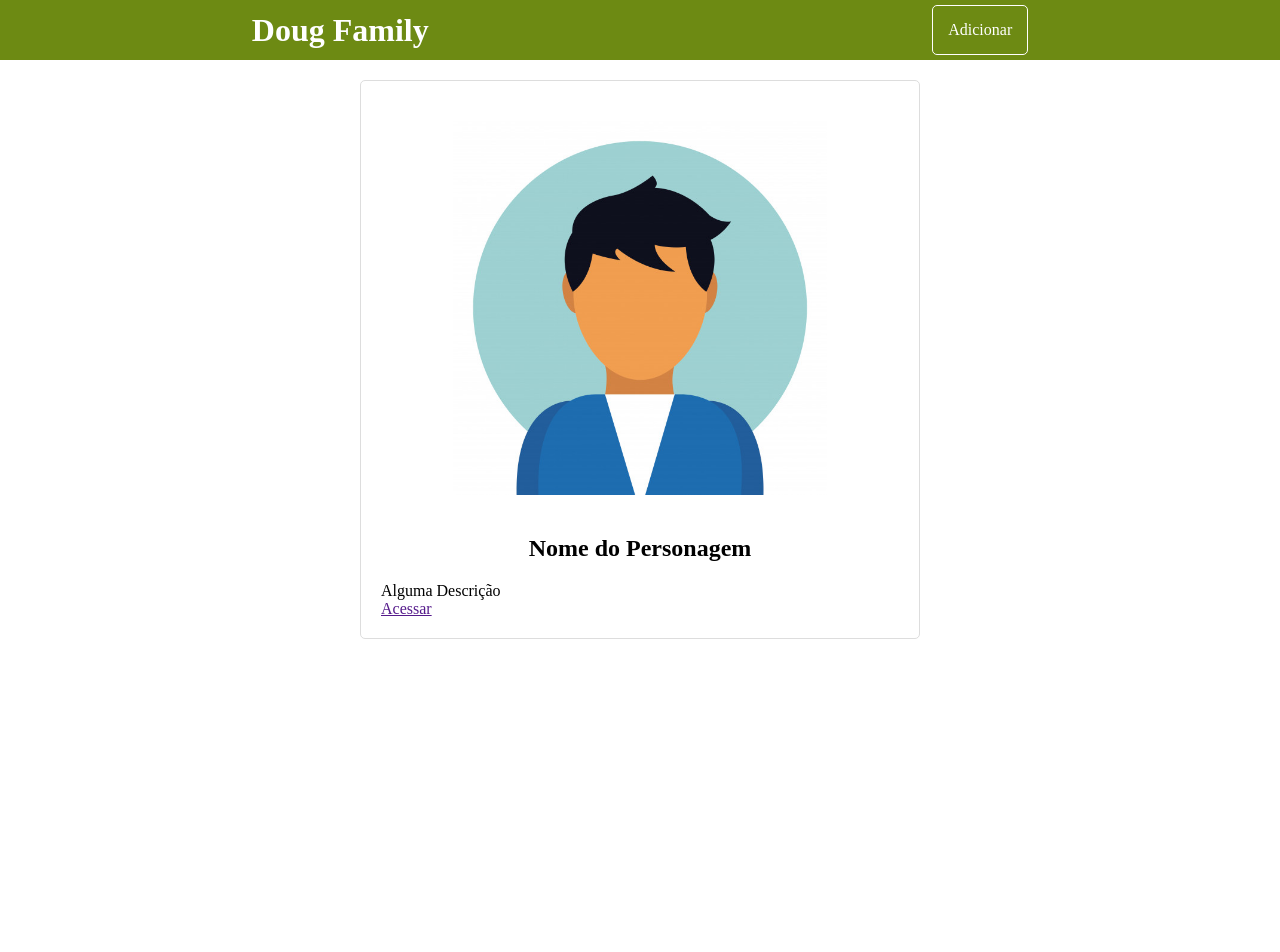
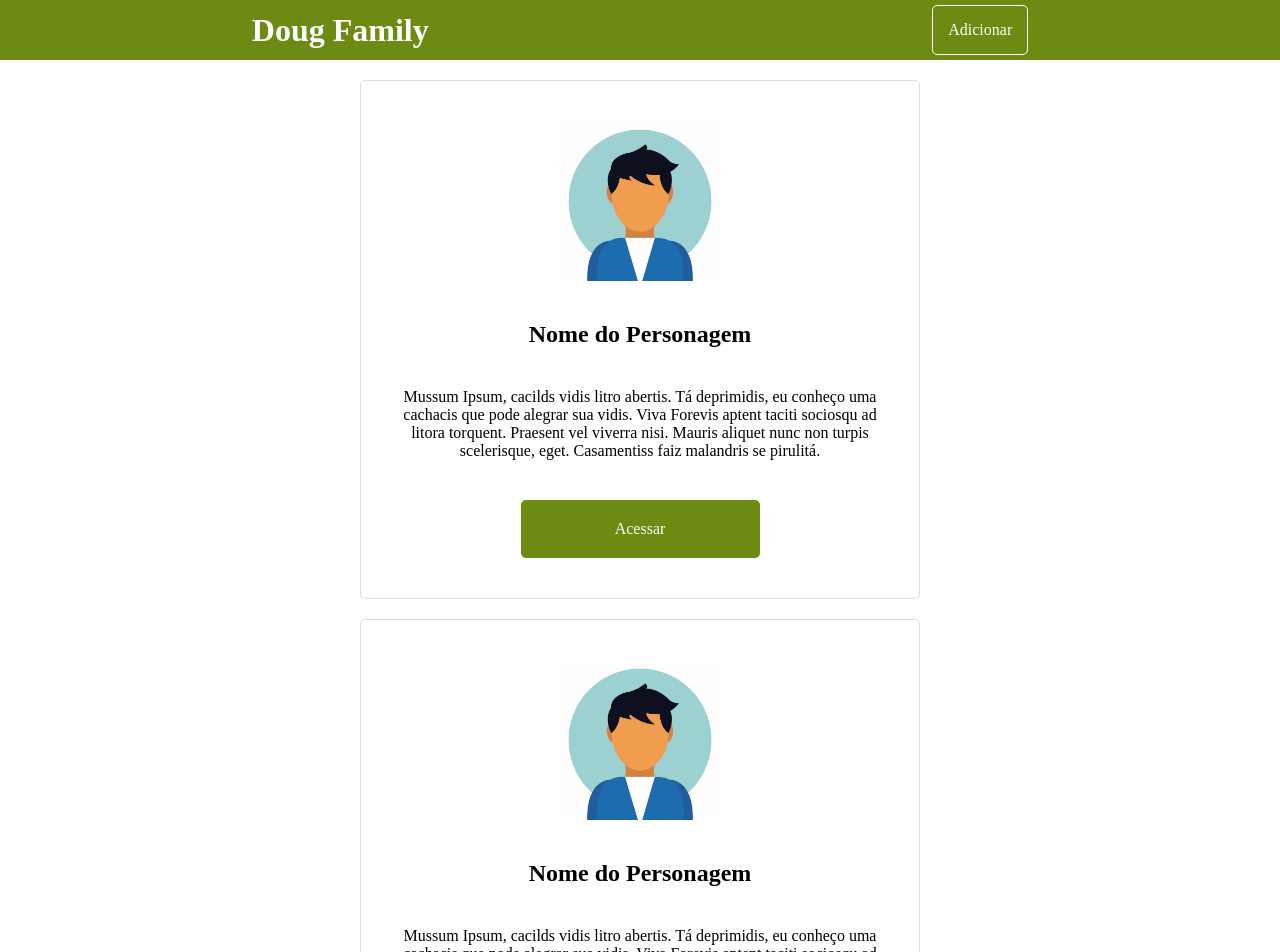
Before and after one commit to anderood/FamilyFunny, a React (Create React App) app: page / in a window 1280 px wide. Shown: the top 952 px of the page. Before the commit the page ends 800 px from the top, so only its background shows below. Built offline with nearby package versions, Linux system fonts and the light colour scheme.

Commit message:
Concluido o Layout do Main

```diff
--- a/src/pages/main/index.js
+++ b/src/pages/main/index.js
@@ -11,10 +11,29 @@ export default class Main extends Component{
                         <img src={avatar} alt="Imagem de Perfil"/>
                     </div>
                     <h1>Nome do Personagem</h1>
-                    <p>Alguma Descrição</p>
-                    <a href="">Acessar</a>
+                    <p>
+                    Mussum Ipsum, cacilds vidis litro abertis. Tá deprimidis, eu conheço uma cachacis que pode alegrar sua vidis. Viva Forevis aptent taciti sociosqu ad litora torquent. Praesent vel viverra nisi. Mauris aliquet nunc non turpis scelerisque, eget. Casamentiss faiz malandris se pirulitá.
+                    </p>
+                    <div className="perfil-botao">
+
+                        <a href="">Acessar</a>
+                    </div>
+                </article>
+                <article>
+                    <div className="perfil-img">
+                        <img src={avatar} alt="Imagem de Perfil"/>
+                    </div>
+                    <h1>Nome do Personagem</h1>
+                    <p>
+                    Mussum Ipsum, cacilds vidis litro abertis. Tá deprimidis, eu conheço uma cachacis que pode alegrar sua vidis. Viva Forevis aptent taciti sociosqu ad litora torquent. Praesent vel viverra nisi. Mauris aliquet nunc non turpis scelerisque, eget. Casamentiss faiz malandris se pirulitá.
+                    </p>
+                    <div className="perfil-botao">
+
+                        <a href="">Acessar</a>
+                    </div>
                 </article>
             </div>
+
         )
     }
 }
--- a/src/pages/main/styles-main.css
+++ b/src/pages/main/styles-main.css
@@ -1,4 +1,4 @@
-.list-perfil{
+.list-perfil {
     max-width: 600px;
     margin: 20px auto 0;
     padding: 0 20px;
@@ -19,7 +19,7 @@
 }
 
 .perfil-img img{
-    width: 80%;
+    width: 200px;
     padding: 20px;
 }
 
@@ -28,3 +28,28 @@
     justify-content: center;
     padding: 20px;
 }
+
+.list-perfil p{
+    display: flex;
+    justify-content: center;
+    padding: 20px;
+    text-align: center;
+}
+
+.perfil-botao {
+    width: 100%;
+    padding: 20px;
+    display: flex;
+    justify-content: center;
+}
+
+.list-perfil a{
+    width: 50%;
+    display: flex;
+    justify-content: center;
+    padding: 20px;
+    background:rgb(109 138 19);
+    color: #FFF;
+    text-decoration: none;
+    border-radius: 5px;
+}
```
